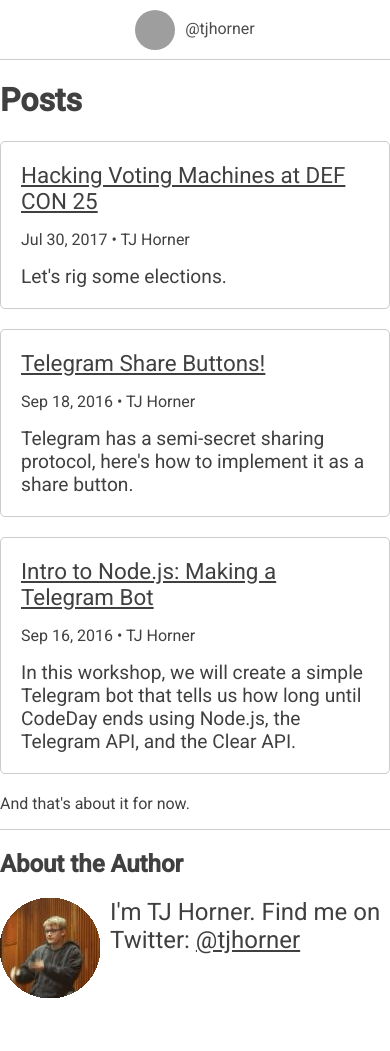
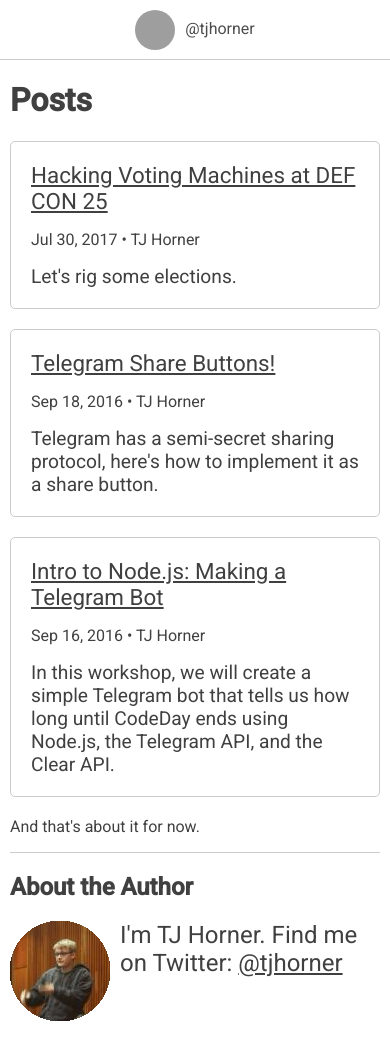
Before and after one commit to tjhorner/blog, a Jekyll site: the page built from index.html, in a window 390 px wide. Built offline with Jekyll 4.4.1, drawn with Linux system fonts in a browser that asks for light colours; before the commit the page ends 1028 px from its top, so only the background shows below that; grey boxes are pictures that could not be loaded.

Commit message:
AAAAAAAAAAA

```diff
--- a/css/main.scss
+++ b/css/main.scss
@@ -10,6 +10,12 @@
 $separator-dark: 2px solid rgba(0, 0, 0, 0.5);
 $base-text: rgb(64, 64, 64);
 $muted-text: rgba(0, 0, 0, 0.7);
+
+@media only screen and (max-width: 480px) {
+  .page-content, .footer-wrapper {
+    margin: 0px 10px
+  }
+}
 
 *, * *{
   box-sizing: border-box;
```
